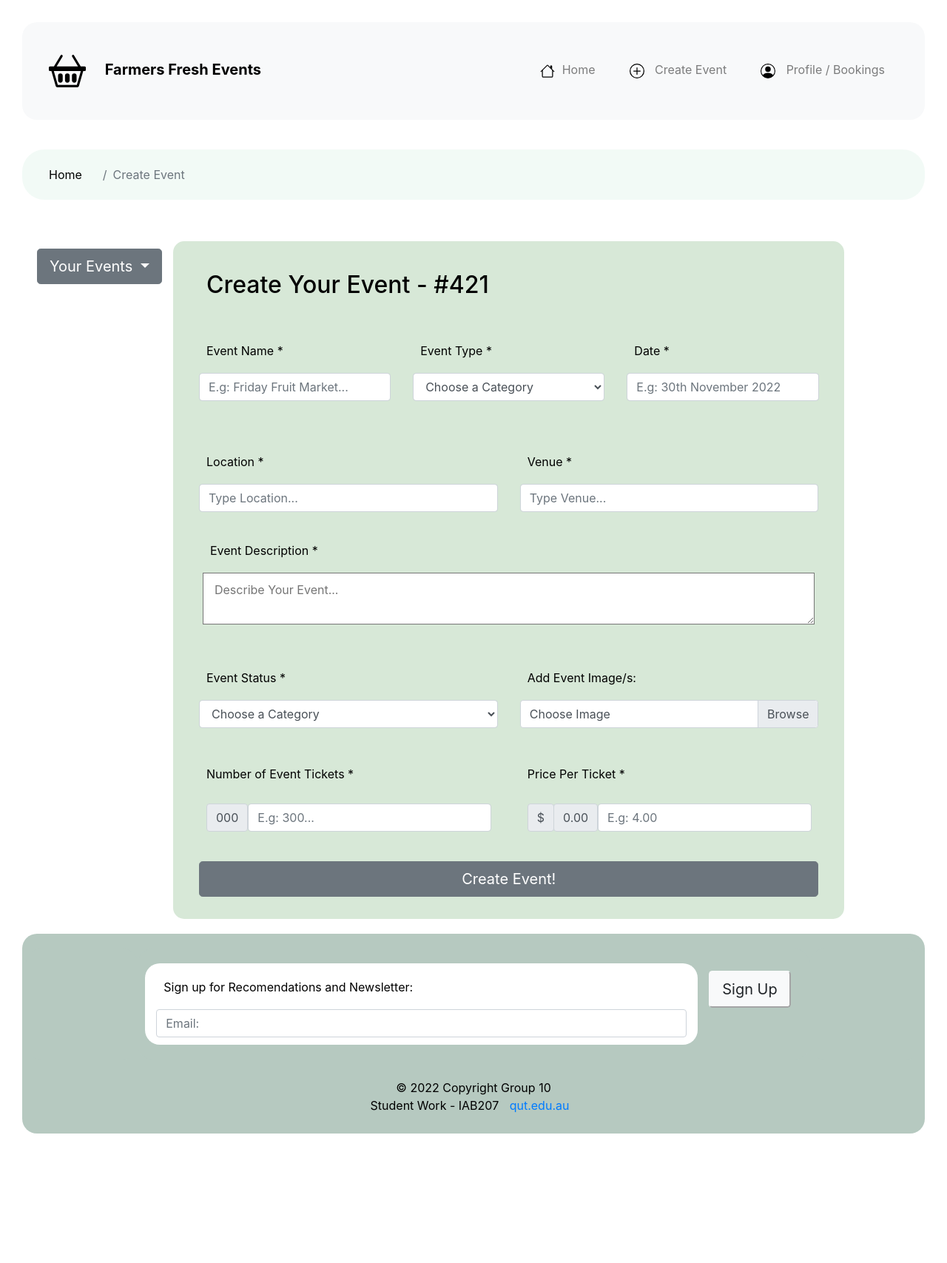
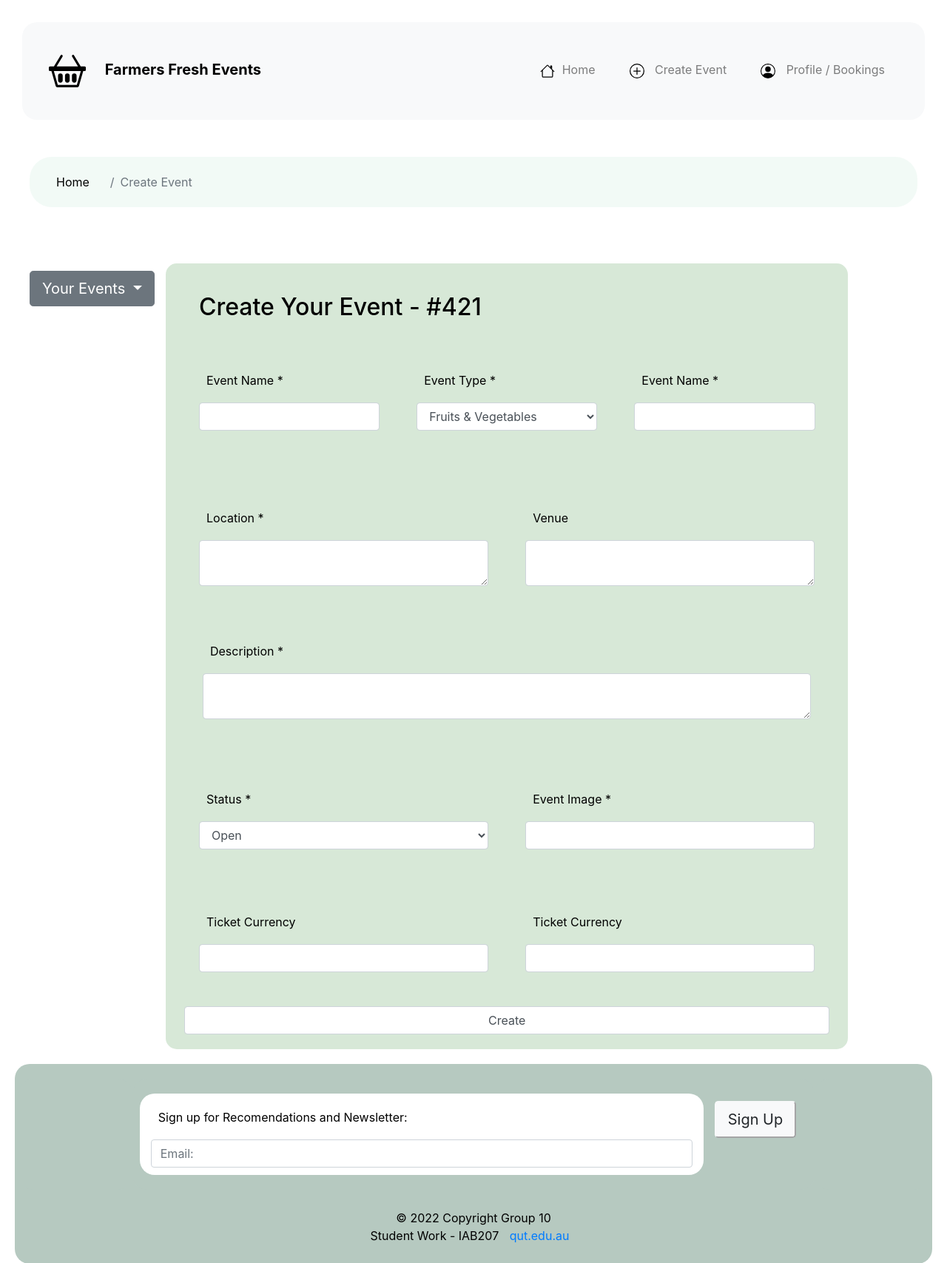
Before and after one commit to CSa1t/Group_10_As3, a Flask app: page /markets/create in a window 1280 px wide. Shown: the top 1707 px of the page at 74% size. Before the commit the page ends 1532 px from the top, so only its background shows below. Run offline with Flask 2, Linux system fonts and the light colour scheme; some libraries are stand-ins or nearby versions.

Commit message:
Update create.html

```diff
--- a/projectfile/website/templates/markets/create.html
+++ b/projectfile/website/templates/markets/create.html
@@ -1,7 +1,9 @@
 {% extends 'base.html' %}
 
-{% block header %}
+{% import "bootstrap/form.html" as wtf %}
 
+{% block content %}
+<section>
       <!--Breadcrumbs for navigation-->
       <nav>
         <ol class="breadcrumb" id="breadc">
@@ -9,7 +11,7 @@
               <li class="breadcrumb-item active" aria-current="page">Create Event</li>
         </ol>
         </nav>
-    <div class="dropdown show">
+    <div class="dropdown show"></div>
 </section>
 <!--Title and filter-->
 <section id="main">
@@ -23,98 +25,86 @@
         </div>
     </div>
   <div class="col-9">
-
-  {% endblock %}
-
-  {% block content %}
-
-
-<!--Event Creation Form-->
-<form>
+    <form action="{{ url_for('market.create') }}" method="post" novalidate>
       <div><h2>Create Your Event - #421</h2></div>
       <div class="row">
         <div class="col" id="evendesc">
-      <label for="Event-name">Event Name *</label>
-      <input type="text" class="form-control" placeholder="E.g: Friday Fruit Market...">
+          <div class="form-group">
+            {{ form.name.label }}
+            {{ form.name(class_="form-control") }}
+        </div>
         </div>
         <div class="col" id="evendesc">
-      <label for="inputState">Event Type *</label>
-        <select id="inputState" class="form-control">
-          <option selected>Choose a Category</option>
-            <option>Fruits & Vegetables</option>
-            <option> Meats </option>
-            <option>Wine / Drinks</option>
-            <option>Dairy</option>
-        </select>
+          <div class="form-group">
+            {{ form.type.label }}
+            {{ form.type(class_="form-control") }}
+        </div>
         </div>
         <div class="col" id="evendesc">
-      <label for="Event-date">Date *</label>
-      <input type="text" class="form-control" placeholder="E.g: 30th November 2022">
+          <div class="form-group">
+            {{ form.name.label }}
+            {{ form.name(class_="form-control") }}
+        </div>
         </div>
       </div>
     </form>
-<form>
+    <form action="{{ url_for('market.create') }}" method="post" novalidate>
       <div class="row">
         <div class="col" id="evendesc">
-      <label for="Event-location">Location *</label>
-      <input type="text" class="form-control" placeholder="Type Location...">
-    </div>
-    <div class="col" id="evendesc">
-      <label for="Event-venue">Venue *</label>
-      <input type="text" class="form-control" placeholder="Type Venue...">
+          <div class="form-group">
+            {{ form.location.label }}
+            {{ form.location(class_="form-control") }}
         </div>
         </div>
         <div class="col" id="evendesc">
-    <label for="Event-description">Event Description *</label>
-    <textarea class="col" placeholder="Describe Your Event..." required></textarea>
+          <div class="form-group">
+            {{ form.venue.label }}
+            {{ form.venue(class_="form-control") }}
+        </div>
+        </div>
+      </div>
+      <div class="col" id="evendesc">
+        <div class="form-group">
+          {{ form.description.label }}
+          {{ form.description(class_="form-control") }}
+      </div>
       </div>
     </form>
-<form>
+    <form action="{{ url_for('market.create') }}" method="post" novalidate>
       <div class="row">
         <div class="col" id="evendesc">
-      <label for="inputState">Event Status *</label>
-        <select id="inputState" class="form-control">
-          <option selected>Choose a Category</option>
-            <option>Upcoming</option>
-            <option> Inactive </option>
-            <option>Cancelled</option>
-            <option>Booked</option>
-        </select>
+          <div class="form-group">
+            {{ form.status.label }}
+            {{ form.status(class_="form-control") }}
+        </div>
         </div>
         <div class="col" id="evendesc">
-    <label for="inputState">Add Event Image/s:</label>
-    <div class="custom-file">
-        <input type="file" class="custom-file-input">
-        <label class="custom-file-label">Choose Image</label>
+          <div class="form-group">
+            {{ form.image.label }}
+            {{ form.image(class_="form-control") }}
         </div>
         </div>
        </div>
         <div class="row">
           <div class="col" id="evendesc">
-        <label for="Event-location">Number of Event Tickets *</label>
-          <div class="input-group-prepend">
-            <span class="input-group-text">000</span>
-            <input type="text" class="form-control" placeholder="E.g: 300...">
+            <div class="form-group">
+              {{ form.currency.label }}
+              {{ form.currency(class_="form-control") }}
           </div>
           </div>
             <div class="col" id="evendesc">
-          <label for="Event-location">Price Per Ticket *</label>
-          <div class="input-group-prepend">
-            <span class="input-group-text">$</span>
-            <span class="input-group-text">0.00</span>
-            <input type="text" class="form-control" placeholder="E.g: 4.00">
+              <div class="form-group">
+                {{ form.currency.label }}
+                {{ form.currency(class_="form-control") }}
             </div>
             </div>
         </div>
-    <div>
-      <button type="button" class="btn btn-secondary btn-lg btn-block">Create Event!</button>
-    </div>
+        {{ form.submit(class_="form-control") }}
     </form>
   </div>
   <div class="col">
   </div>
   </div>
   </section>
-  </body>
 
     {% endblock %}
```
Lines whose indentation alone changed are shown as unchanged.
